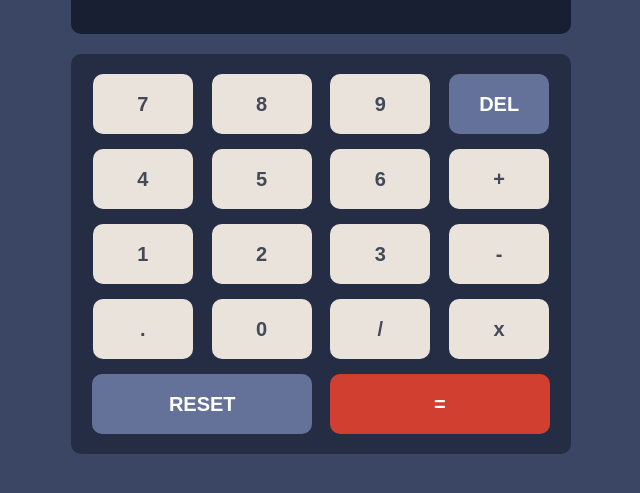
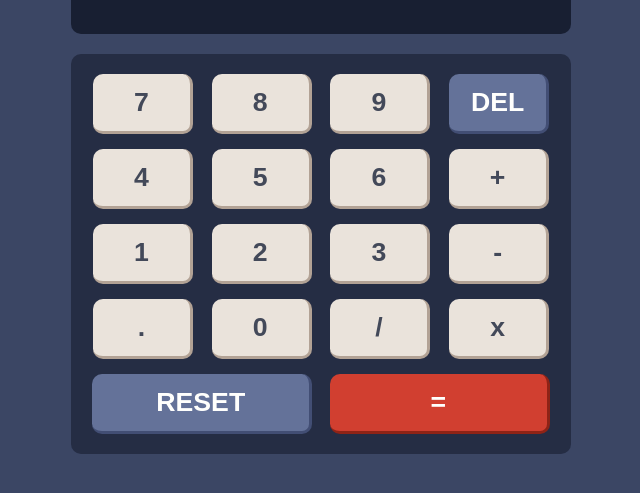
Before and after one commit to renedelcarpio/calculator, a React (Create React App) app: page / in a window 1280 px wide. Shown: the part 219-712 px from the top of the page, without its empty margins (319-959 px from the left). Built offline with nearby package versions, Linux system fonts and the light colour scheme; a web font is replaced by a local one.

Commit message:
context was add. styles was add

```diff
--- a/src/components/Buttons.js
+++ b/src/components/Buttons.js
@@ -1,63 +1,217 @@
-import React from 'react';
+import React, { useContext } from 'react';
+import { ThemeContext } from '../context/ThemeContext';
 import '../scss/buttons.scss';
 
 const Buttons = () => {
+	let { theme } = useContext(ThemeContext);
 	return (
-		<div className='buttons-container'>
-			<div className='button'>
+		<div
+			className={
+				theme === 1
+					? 'buttons-container dark'
+					: theme === 2
+					? 'buttons-container light'
+					: 'buttons-container third'
+			}
+		>
+			<button
+				className={
+					theme === 1
+						? 'button dark'
+						: theme === 2
+						? 'button light'
+						: 'button third'
+				}
+			>
 				<h1>7</h1>
-			</div>
-			<div className='button'>
+			</button>
+			<button
+				className={
+					theme === 1
+						? 'button dark'
+						: theme === 2
+						? 'button light'
+						: 'button third'
+				}
+			>
 				<h1>8</h1>
-			</div>
-			<div className='button'>
+			</button>
+			<button
+				className={
+					theme === 1
+						? 'button dark'
+						: theme === 2
+						? 'button light'
+						: 'button third'
+				}
+			>
 				<h1>9</h1>
-			</div>
-			<div className='button__del'>
+			</button>
+			<button
+				className={
+					theme === 1
+						? 'button__del dark'
+						: theme === 2
+						? 'button__del light'
+						: 'button__del third'
+				}
+			>
 				<h1>DEL</h1>
-			</div>
-			<div className='button'>
+			</button>
+			<button
+				className={
+					theme === 1
+						? 'button dark'
+						: theme === 2
+						? 'button light'
+						: 'button third'
+				}
+			>
 				<h1>4</h1>
-			</div>
-			<div className='button'>
+			</button>
+			<button
+				className={
+					theme === 1
+						? 'button dark'
+						: theme === 2
+						? 'button light'
+						: 'button third'
+				}
+			>
 				<h1>5</h1>
-			</div>
-			<div className='button'>
+			</button>
+			<button
+				className={
+					theme === 1
+						? 'button dark'
+						: theme === 2
+						? 'button light'
+						: 'button third'
+				}
+			>
 				<h1>6</h1>
-			</div>
-			<div className='button'>
+			</button>
+			<button
+				className={
+					theme === 1
+						? 'button dark'
+						: theme === 2
+						? 'button light'
+						: 'button third'
+				}
+			>
 				<h1>+</h1>
-			</div>
-			<div className='button'>
+			</button>
+			<button
+				className={
+					theme === 1
+						? 'button dark'
+						: theme === 2
+						? 'button light'
+						: 'button third'
+				}
+			>
 				<h1>1</h1>
-			</div>
-			<div className='button'>
+			</button>
+			<button
+				className={
+					theme === 1
+						? 'button dark'
+						: theme === 2
+						? 'button light'
+						: 'button third'
+				}
+			>
 				<h1>2</h1>
-			</div>
-			<div className='button'>
+			</button>
+			<button
+				className={
+					theme === 1
+						? 'button dark'
+						: theme === 2
+						? 'button light'
+						: 'button third'
+				}
+			>
 				<h1>3</h1>
-			</div>
-			<div className='button'>
+			</button>
+			<button
+				className={
+					theme === 1
+						? 'button dark'
+						: theme === 2
+						? 'button light'
+						: 'button third'
+				}
+			>
 				<h1>-</h1>
-			</div>
-			<div className='button'>
+			</button>
+			<button
+				className={
+					theme === 1
+						? 'button dark'
+						: theme === 2
+						? 'button light'
+						: 'button third'
+				}
+			>
 				<h1>.</h1>
-			</div>
-			<div className='button'>
+			</button>
+			<button
+				className={
+					theme === 1
+						? 'button dark'
+						: theme === 2
+						? 'button light'
+						: 'button third'
+				}
+			>
 				<h1>0</h1>
-			</div>
-			<div className='button'>
+			</button>
+			<button
+				className={
+					theme === 1
+						? 'button dark'
+						: theme === 2
+						? 'button light'
+						: 'button third'
+				}
+			>
 				<h1>/</h1>
-			</div>
-			<div className='button'>
+			</button>
+			<button
+				className={
+					theme === 1
+						? 'button dark'
+						: theme === 2
+						? 'button light'
+						: 'button third'
+				}
+			>
 				<h1>x</h1>
-			</div>
-			<div className='button__reset'>
+			</button>
+			<button
+				className={
+					theme === 1
+						? 'button__reset dark'
+						: theme === 2
+						? 'button__reset light'
+						: 'button__reset third'
+				}
+			>
 				<h1>RESET</h1>
-			</div>
-			<div className='button__equal'>
+			</button>
+			<button
+				className={
+					theme === 1
+						? 'button__equal dark'
+						: theme === 2
+						? 'button__equal light'
+						: 'button__equal third'
+				}
+			>
 				<h1>=</h1>
-			</div>
+			</button>
 		</div>
 	);
 };
--- a/src/components/Screen.js
+++ b/src/components/Screen.js
@@ -1,9 +1,19 @@
-import React from 'react';
+import React, { useContext } from 'react';
 import '../scss/screen.scss';
+import { ThemeContext } from '../context/ThemeContext';
 
 const Screen = () => {
+	let { theme } = useContext(ThemeContext);
 	return (
-		<div className='screen-container'>
+		<div
+			className={
+				theme === 1
+					? 'screen-container dark'
+					: theme === 2
+					? 'screen-container light'
+					: 'screen-container third'
+			}
+		>
 			<h1>Result</h1>
 		</div>
 	);
--- a/src/scss/buttons.scss
+++ b/src/scss/buttons.scss
@@ -7,8 +7,16 @@
     justify-items: center;
     align-items: center;
     padding: 2rem;
-    background-color: $dark-pad;
     border-radius: 1rem;
+    &.dark {
+        background-color: $dark-pad;
+    }
+    &.light {
+        background-color: $light-pad;
+    }
+    &.third {
+        background-color: $third-pad;
+    }
 }
 
 .button {
@@ -19,7 +27,29 @@
     align-items: center;
     background-color: $dark-button1;
     color: $dark-numbers;
+    border: none;
+    border-right: 3px solid $dark-shadow1;
+    border-bottom: 3px solid $dark-shadow1;
     border-radius: 1rem;
+    cursor: pointer;
+    &.dark {
+        background-color: $dark-button1;
+        color: $dark-numbers;
+        border-right: 3px solid $dark-shadow1;
+        border-bottom: 3px solid $dark-shadow1;
+    }
+    &.light {
+        background-color: $light-button1;
+        color: $light-numbers;
+        border-right: 3px solid $light-shadow1;
+        border-bottom: 3px solid $light-shadow1;
+    }
+    &.third {
+        background-color: $third-button1;
+        color: $third-numbers;
+        border-right: 3px solid $third-shadow1;
+        border-bottom: 3px solid $third-shadow1;
+    }
 }
 
 
@@ -29,8 +59,27 @@
     display: flex;
     justify-content: center;
     align-items: center;
-    background-color: $dark-button2;
+    border: none;
     border-radius: 1rem;
+    cursor: pointer;
+    &.dark {
+        background-color: $dark-button2;
+        color: $dark-letter;
+        border-right: 3px solid $dark-shadow2;
+        border-bottom: 3px solid $dark-shadow2;
+    }
+    &.light {
+        background-color: $light-button2;
+        color: $dark-letter;
+        border-right: 3px solid $light-shadow2;
+        border-bottom: 3px solid $light-shadow2;
+    }
+    &.third {
+        background-color: $third-button2;
+        color: $dark-letter;
+        border-right: 3px solid $third-shadow2;
+        border-bottom: 3px solid $third-shadow2;
+    }
 }
 
 .button__reset {
@@ -40,8 +89,27 @@
     display: flex;
     justify-content: center;
     align-items: center;
-    background-color: $dark-button2;
+    border: none;
     border-radius: 1rem;
+    cursor: pointer;
+    &.dark {
+        background-color: $dark-button2;
+        color: $dark-letter;
+        border-right: 3px solid $dark-shadow2;
+        border-bottom: 3px solid $dark-shadow2;
+    }
+    &.light {
+        background-color: $light-button2;
+        color: $dark-letter;
+        border-right: 3px solid $light-shadow2;
+        border-bottom: 3px solid $light-shadow2;
+    }
+    &.third {
+        background-color: $third-button2;
+        color: $dark-letter;
+        border-right: 3px solid $third-shadow2;
+        border-bottom: 3px solid $third-shadow2;
+    }
 }
 
 .button__equal {
@@ -52,5 +120,26 @@
     justify-content: center;
     align-items: center;
     background-color: $dark-button3;
+    border: none;
+    border-right: 3px solid $dark-shadow3;
+    border-bottom: 3px solid $dark-shadow3;
     border-radius: 1rem;
+    cursor: pointer;
+    &.dark {
+        background-color: $dark-button3;
+        color: $dark-letter;
+        border-right: 3px solid $dark-shadow3;
+        border-bottom: 3px solid $dark-shadow3;
+    }
+    &.light {
+        background-color: $light-button3;
+        color: $dark-letter;
+        border-right: 3px solid $light-shadow3;
+        border-bottom: 3px solid $light-shadow3;
+    }
+    &.third {
+        background-color: $third-button3;
+        border-right: 3px solid $third-shadow3;
+        border-bottom: 3px solid $third-shadow3;
+    }
 }
--- a/src/scss/header.scss
+++ b/src/scss/header.scss
@@ -43,9 +43,9 @@
         background-color: $dark-button3;
     }
     &.light {
-        background-color: $dark-button3;
+        background-color: $light-button3;
     }
     &.third {
-        background-color: $dark-button3;
+        background-color: $third-button3;
     }
 }
--- a/src/scss/screen.scss
+++ b/src/scss/screen.scss
@@ -8,8 +8,18 @@
     align-items: center;
     margin-bottom: 2rem;
     padding: 2rem;
-    background-color: $dark-screen;
-    color: $dark-letter;
     border-radius: 1rem;
     font-size: 2rem;
+    &.dark {
+        background-color: $dark-screen;
+        color: $dark-letter
+    }
+    &.light {
+        background-color: $light-screen;
+        color: $light-letter;
+    }
+    &.third {
+        background-color: $third-screen;
+        color: $third-letter;
+    }
 }
```
